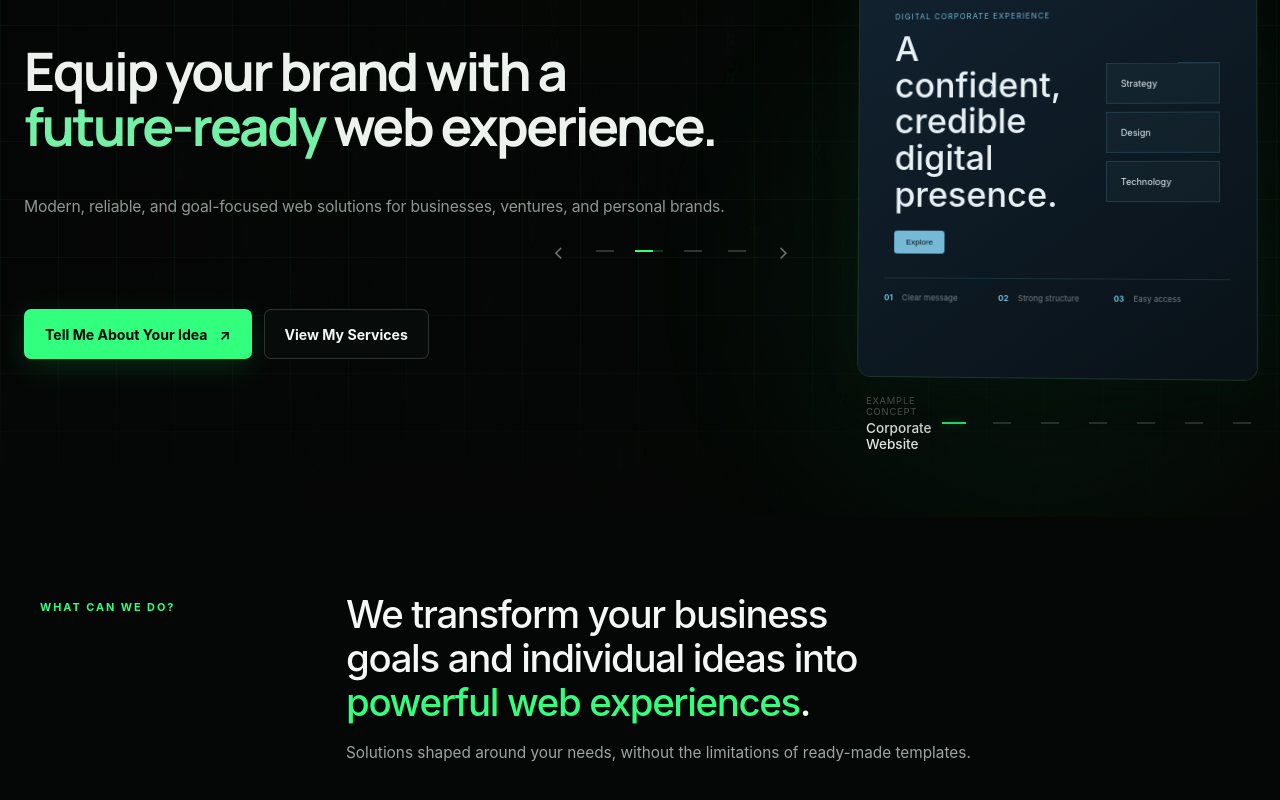
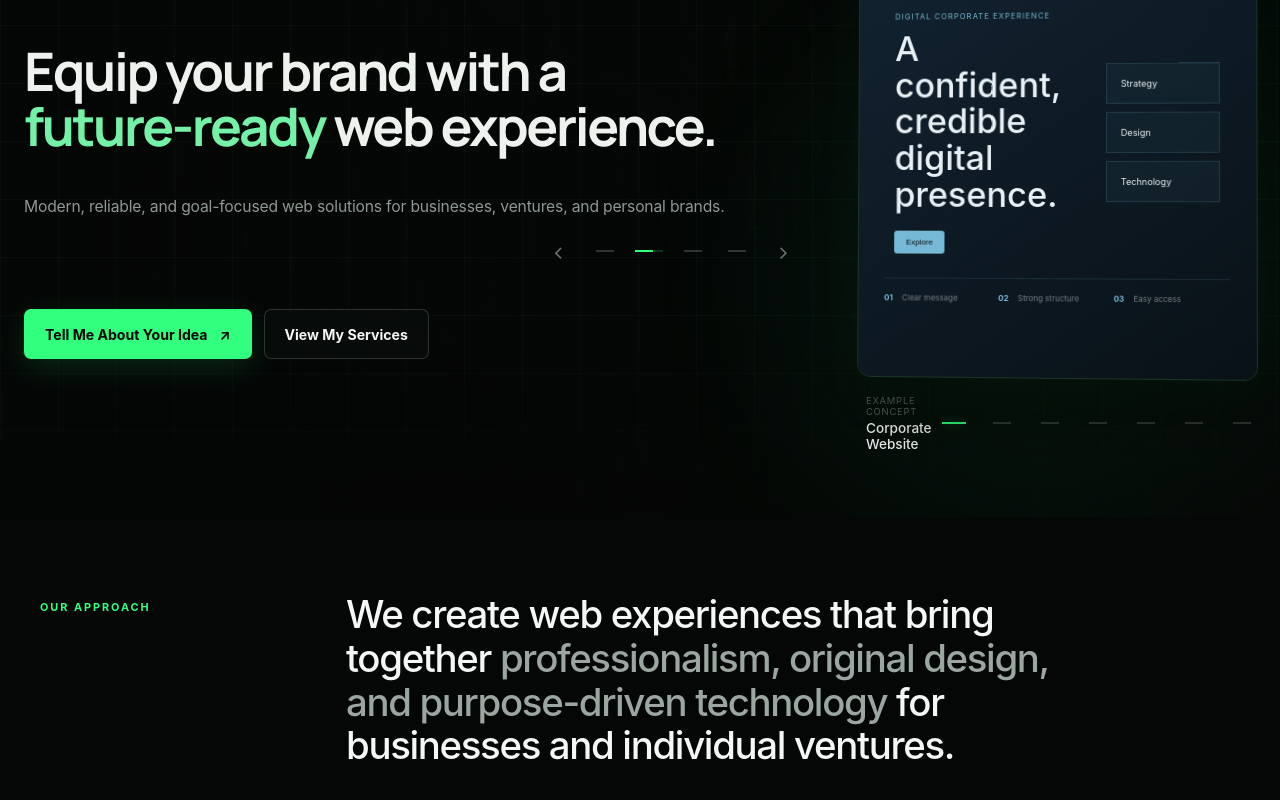
Before and after one commit to cylnalihan/alihancyln.com.tr, a Next.js app: page /en in a window 1280 px wide. Shown: the part 284-1084 px from the top of the page. Built offline with nearby package versions, Linux system fonts and the light colour scheme.

Commit message:
fix: move solutions messaging to services page

```diff
--- a/app/[locale]/[slug]/page.tsx
+++ b/app/[locale]/[slug]/page.tsx
@@ -98,9 +98,8 @@ export default async function LocalizedPage({ params }: PageProps) {
         <div className={styles.container}>
           <div className={styles.introCopy}>
             <p className={styles.eyebrow}><span aria-hidden="true" />{services.intro.eyebrow}</p>
-            <h1 id="services-title" className={styles.title}>{services.intro.title} <span>{services.intro.titleAccent}</span></h1>
+            <h1 id="services-title" className={styles.title}>{services.intro.title} <span>{services.intro.titleAccent}</span>{services.intro.titleClosing}</h1>
             <p className={styles.lead}>{services.intro.lead}</p>
-            <p className={styles.emphasis}><span aria-hidden="true">✦</span>{services.intro.emphasis}</p>
           </div>
         </div>
       </section>
--- a/app/[locale]/page.tsx
+++ b/app/[locale]/page.tsx
@@ -40,10 +40,9 @@ export default async function HomePage({ params }: PageProps) {
         <div className="about-section-inner">
           <p className="about-section-label">{home.about.eyebrow}</p>
           <h2 id="about-title" className="about-section-statement">
-            {home.about.opening} <span>{home.about.emphasis}</span>
+            {home.about.opening} <em>{home.about.emphasis}</em>
             {home.about.closing}
           </h2>
-          <p className="about-section-support">{home.about.support}</p>
         </div>
       </section>
       <ProjectFaq dictionary={home.faq} />
--- a/app/globals.css
+++ b/app/globals.css
@@ -132,15 +132,6 @@ a {
 .about-section-statement em {
   color: var(--muted);
   font-style: normal;
-}
-
-.about-section-support {
-  grid-column: 4 / span 8;
-  max-width: 680px;
-  margin: -8px 0 0;
-  color: var(--muted);
-  font-size: clamp(0.95rem, 1.2vw, 1.05rem);
-  line-height: 1.65;
 }
 
 .email-page {
@@ -2620,11 +2611,6 @@ a {
     text-wrap: pretty;
   }
 
-  .about-section-support {
-    max-width: 38ch;
-    margin-top: 18px;
-  }
-
   .email-page {
     min-height: calc(100vh - 68px);
     min-height: calc(100dvh - 68px);
--- a/i18n/dictionaries/en/home.ts
+++ b/i18n/dictionaries/en/home.ts
@@ -39,11 +39,10 @@ export const home = {
     secondaryCta: "View My Services",
   },
   about: {
-    eyebrow: "WHAT CAN WE DO?",
-    opening: "We transform your business goals and individual ideas into",
-    emphasis: "powerful web experiences",
-    closing: ".",
-    support: "Solutions shaped around your needs, without the limitations of ready-made templates.",
+    eyebrow: "OUR APPROACH",
+    opening: "We create web experiences that bring together",
+    emphasis: "professionalism, original design, and purpose-driven technology",
+    closing: " for businesses and individual ventures.",
   },
   showcase: {
     technicalLabel: "CONCEPT / 08",
--- a/i18n/dictionaries/en/services.ts
+++ b/i18n/dictionaries/en/services.ts
@@ -8,12 +8,12 @@ export const services = {
       "Explore corporate websites, e-commerce, landing pages and custom web application solutions.",
   },
   intro: {
-    eyebrow: "WHAT CAN I DO?",
-    title: "Let’s shape the right web solution",
-    titleAccent: "for your idea.",
+    eyebrow: "WHAT CAN WE DO?",
+    title: "We transform your business goals and individual ideas into",
+    titleAccent: "powerful web experiences",
+    titleClosing: ".",
     lead:
-      "I create original, fast and scalable digital experiences around your brand, audience and goals.",
-    emphasis: "No generic templates—solutions shaped around your needs.",
+      "Solutions shaped around your needs, without the limitations of ready-made templates.",
   },
   selector: {
     index: "SOLUTION SELECTOR / 08",
--- a/i18n/dictionaries/ru/home.ts
+++ b/i18n/dictionaries/ru/home.ts
@@ -39,11 +39,10 @@ export const home = {
     secondaryCta: "Посмотреть услуги",
   },
   about: {
-    eyebrow: "ЧТО МЫ МОЖЕМ СДЕЛАТЬ?",
-    opening: "Мы превращаем ваши корпоративные цели и индивидуальные идеи в",
-    emphasis: "эффективные веб-решения",
+    eyebrow: "НАШ ПОДХОД",
+    opening: "Мы создаём для компаний и индивидуальных проектов веб-решения, объединяющие",
+    emphasis: "профессионализм, оригинальный дизайн и технологии, ориентированные на конкретные цели",
     closing: ".",
-    support: "Решения, созданные с учётом ваших потребностей и без ограничений готовых шаблонов.",
   },
   showcase: {
     technicalLabel: "КОНЦЕПТ / 08",
--- a/i18n/dictionaries/ru/services.ts
+++ b/i18n/dictionaries/ru/services.ts
@@ -8,12 +8,12 @@ export const services = {
       "Корпоративные сайты, интернет-магазины, лендинги и веб-приложения под ваши задачи.",
   },
   intro: {
-    eyebrow: "МОИ УСЛУГИ",
-    title: "Давайте найдём веб-решение",
-    titleAccent: "для вашей идеи.",
+    eyebrow: "ЧТО МЫ МОЖЕМ СДЕЛАТЬ?",
+    title: "Мы превращаем ваши корпоративные цели и индивидуальные идеи в",
+    titleAccent: "эффективные веб-решения",
+    titleClosing: ".",
     lead:
-      "Я создаю оригинальные, быстрые и масштабируемые решения под ваш бренд, аудиторию и цели.",
-    emphasis: "Не шаблон, а решение под конкретную задачу.",
+      "Решения, созданные с учётом ваших потребностей и без ограничений готовых шаблонов.",
   },
   selector: {
     index: "ВЫБОР РЕШЕНИЯ / 08",
--- a/i18n/dictionaries/tr/home.ts
+++ b/i18n/dictionaries/tr/home.ts
@@ -36,11 +36,10 @@ export const home = {
     secondaryCta: "Neler Yapabiliriz?",
   },
   about: {
-    eyebrow: "NELER YAPABİLİRİZ?",
-    opening: "Kurumsal hedeflerinizi ve bireysel fikirlerinizi",
-    emphasis: "güçlü web deneyimlerine",
-    closing: " dönüştürüyoruz.",
-    support: "İhtiyacınıza göre şekillenen, hazır kalıplarla sınırlandırılmayan çözümler.",
+    eyebrow: "YAKLAŞIMIMIZ",
+    opening: "İşletmeler ve bireysel girişimler için",
+    emphasis: "profesyonelliği, özgün tasarımı ve amaca yönelik teknolojiyi",
+    closing: " bir araya getiren web deneyimleri geliştiriyoruz.",
   },
   showcase: {
     technicalLabel: "CONCEPT / 08",
--- a/i18n/dictionaries/tr/services.ts
+++ b/i18n/dictionaries/tr/services.ts
@@ -6,11 +6,11 @@ export const services = {
   },
   intro: {
     eyebrow: "NELER YAPABİLİRİZ?",
-    title: "Fikrinize uygun web çözümünü",
-    titleAccent: "birlikte tasarlayalım.",
+    title: "Kurumsal hedeflerinizi ve bireysel fikirlerinizi",
+    titleAccent: "güçlü web deneyimlerine",
+    titleClosing: " dönüştürüyoruz.",
     lead:
-      "Markanızın hedeflerine, kullanıcılarına ve ihtiyaçlarına göre özgün, hızlı ve ölçeklenebilir dijital deneyimler oluşturuyorum.",
-    emphasis: "Hazır kalıplar değil, ihtiyaca özel çözümler.",
+      "İhtiyacınıza göre şekillenen, hazır kalıplarla sınırlandırılmayan çözümler.",
   },
   selector: {
     index: "ÇÖZÜM SEÇİCİ / 08",
```
